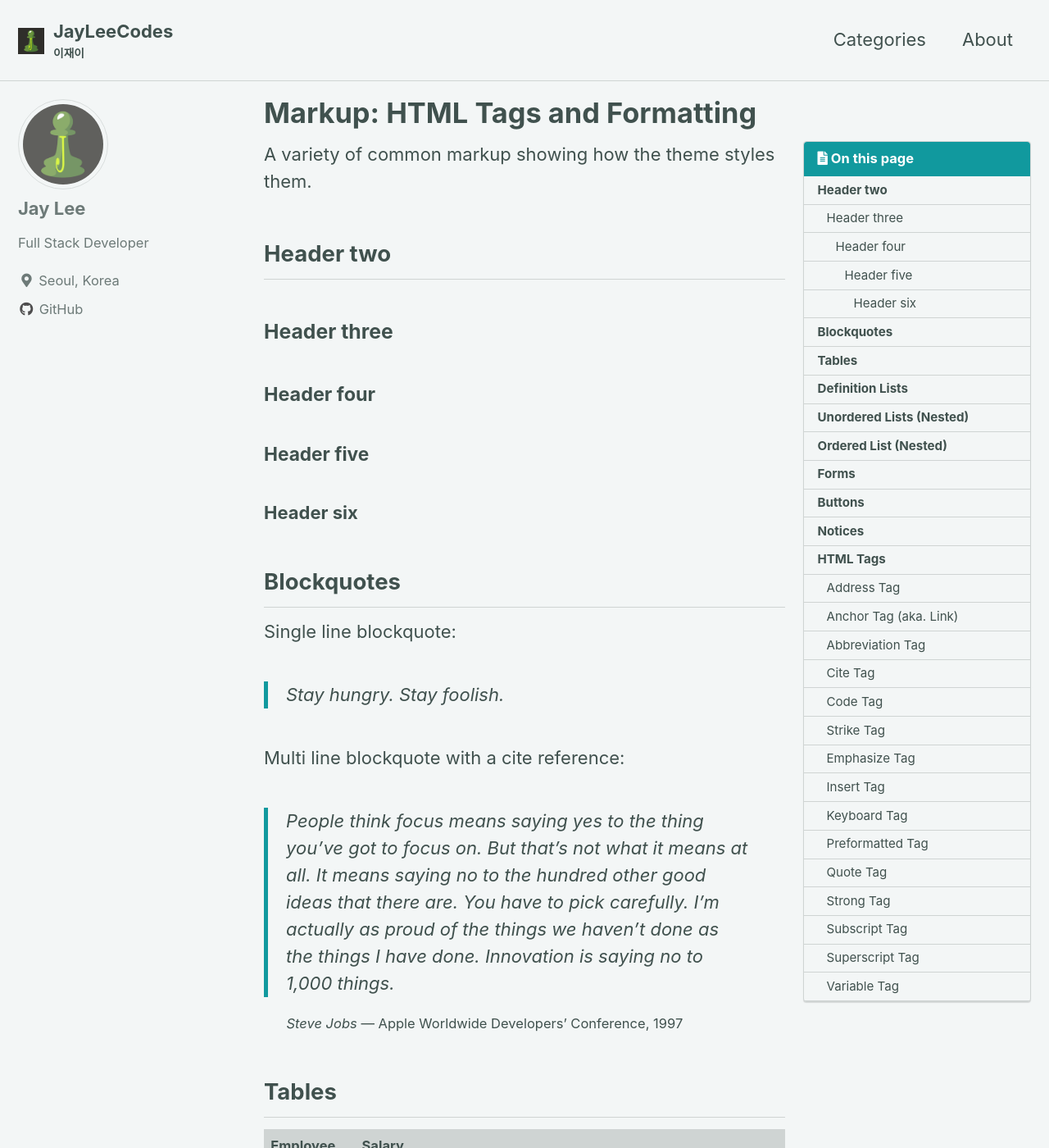
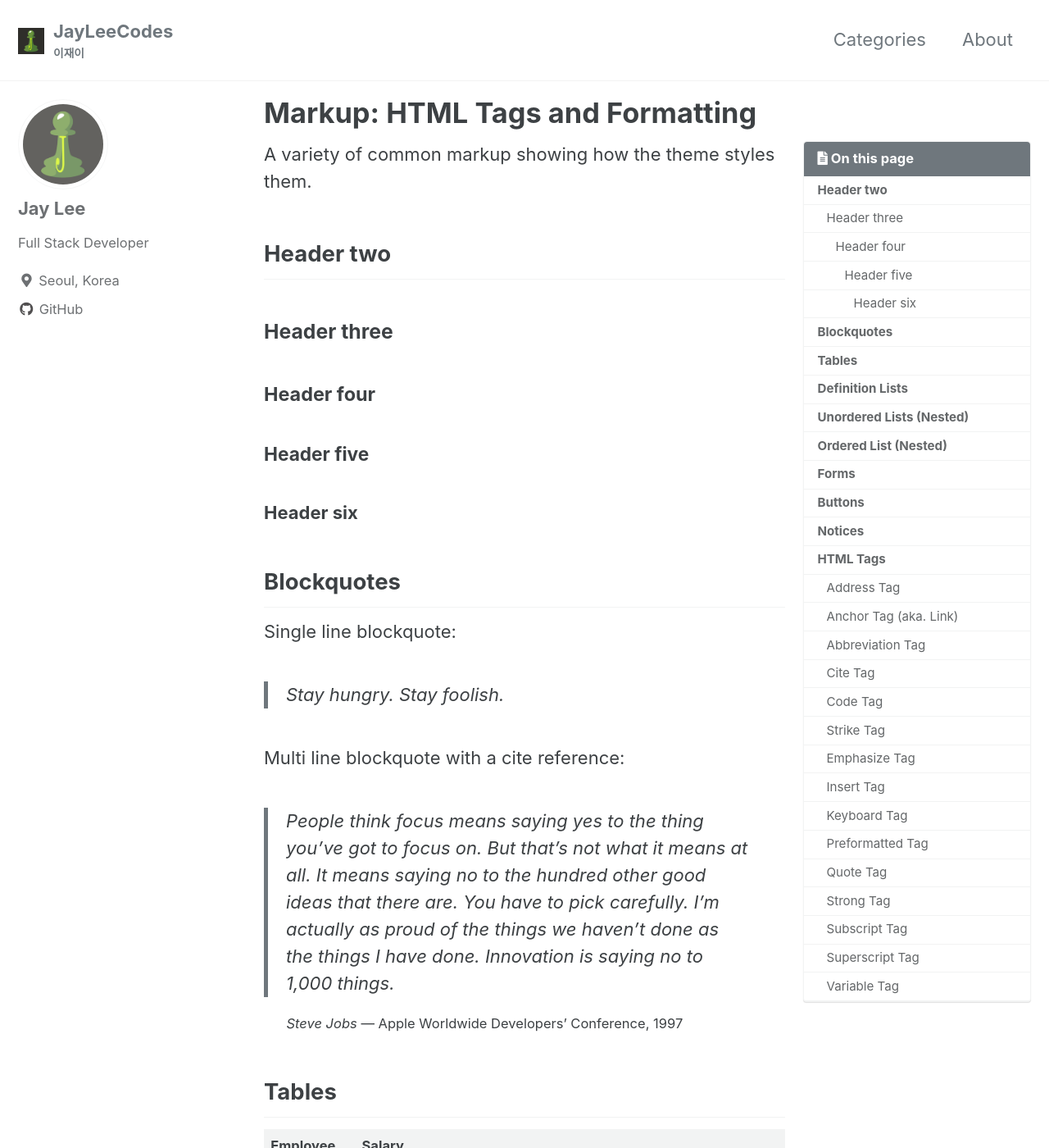
Before and after one commit to jinlee487/jinlee487.github.io, a Jekyll site: the page built from _posts/2021-05-03-fourth-pratice-post.md, in a window 1280 px wide and 1400 px high. Shown: the whole window at 82% size. Built offline with Jekyll 4.4.1, drawn with Linux system fonts in a browser that asks for light colours; cached includes are drawn as plain includes; comment, search, counter and statistics services are not loaded.

Commit message:
reset to default skin

```diff
--- a/_config.yml
+++ b/_config.yml
@@ -12,7 +12,7 @@
 
 # theme                  : "minimal-mistakes-jekyll"
 # remote_theme           : "mmistakes/minimal-mistakes"
-minimal_mistakes_skin    : "mint" # "default", "air", "aqua", "contrast", "dark", "dirt", "neon", "mint", "plum", "sunrise"
+minimal_mistakes_skin    : "default" # "default", "air", "aqua", "contrast", "dark", "dirt", "neon", "mint", "plum", "sunrise"
 
 # Site Settings
 locale                   : "en-US"
```
